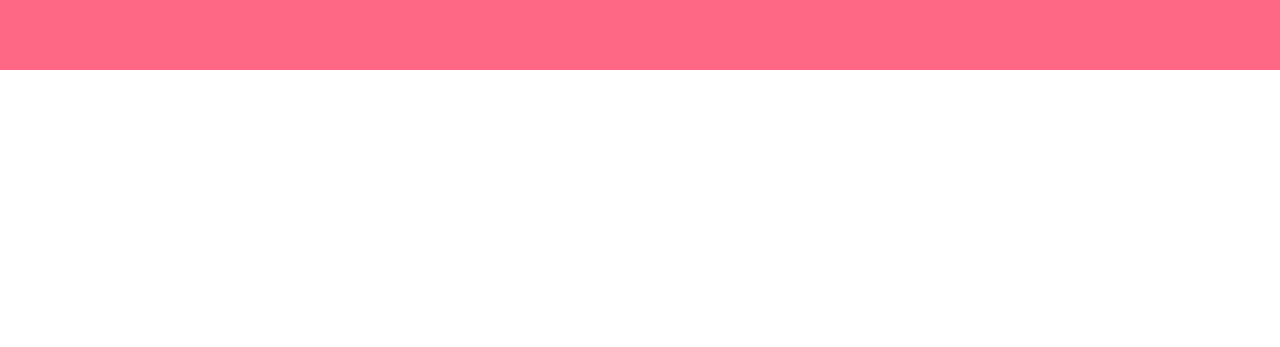
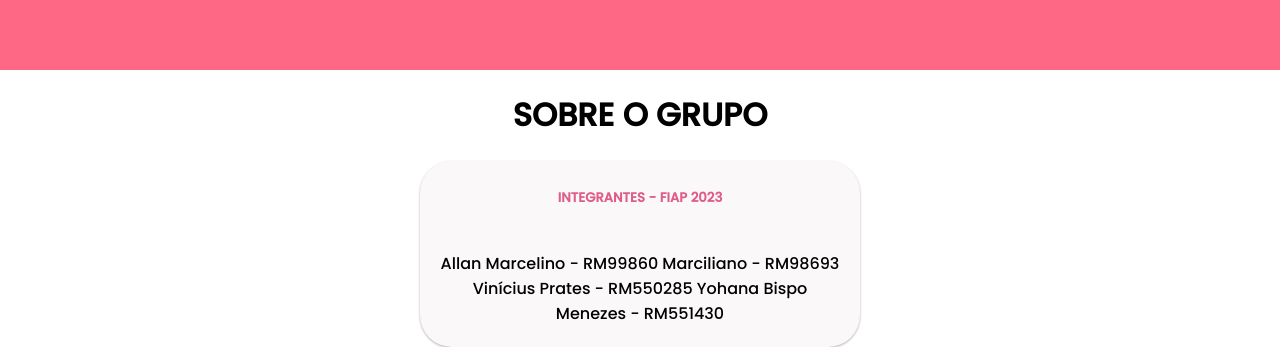
Before and after one commit to vinicius-prates/global-solutions-2, a React (Create React App) app: page / in a window 1280 px wide. Shown: the part 2667-3014 px from the top of the page. Before the commit the page ends 2737 px from the top, so only its background shows below. Built offline with nearby package versions, Linux system fonts and the light colour scheme; grey boxes are pictures that could not be loaded.

Commit message:
update landing

```diff
--- a/src/Components/Landing/Landing.css
+++ b/src/Components/Landing/Landing.css
@@ -101,3 +101,10 @@
     color: white;
 
   }
+
+  .about-group {
+    display: flex;
+    flex-direction: column;
+    text-align: center;
+    align-items: center;
+  }
--- a/src/Components/Landing/Landing.jsx
+++ b/src/Components/Landing/Landing.jsx
@@ -61,7 +61,25 @@ export const Landing = () => {
         <h1>
           <b>NOSSA SOLUÇÃO</b>
         </h1>
-        <iframe width="710" height="398" src="https://www.youtube.com/embed/uIMpSmRi44A?si=MZg8b6akHwgQEm1y" title="YouTube video player" frameborder="0" allow="accelerometer; autoplay; clipboard-write; encrypted-media; gyroscope; picture-in-picture; web-share" allowfullscreen></iframe>
+        <iframe
+          width="710"
+          height="398"
+          src="https://www.youtube.com/embed/uIMpSmRi44A?si=MZg8b6akHwgQEm1y"
+          title="YouTube video player"
+          frameborder="0"
+          allow="accelerometer; autoplay; clipboard-write; encrypted-media; gyroscope; picture-in-picture; web-share"
+          allowfullscreen
+        ></iframe>
+      </div>
+      <div className="about-group">
+        <h1><b>SOBRE O GRUPO</b></h1>
+        <Card
+          title="INTEGRANTES - FIAP 2023"
+          paragraph="Allan Marcelino   -   RM99860
+          Marciliano   -   RM98693
+          Vinícius Prates   -   RM550285
+          Yohana Bispo Menezes   -   RM551430"
+        />
       </div>
     </div>
   );
```
